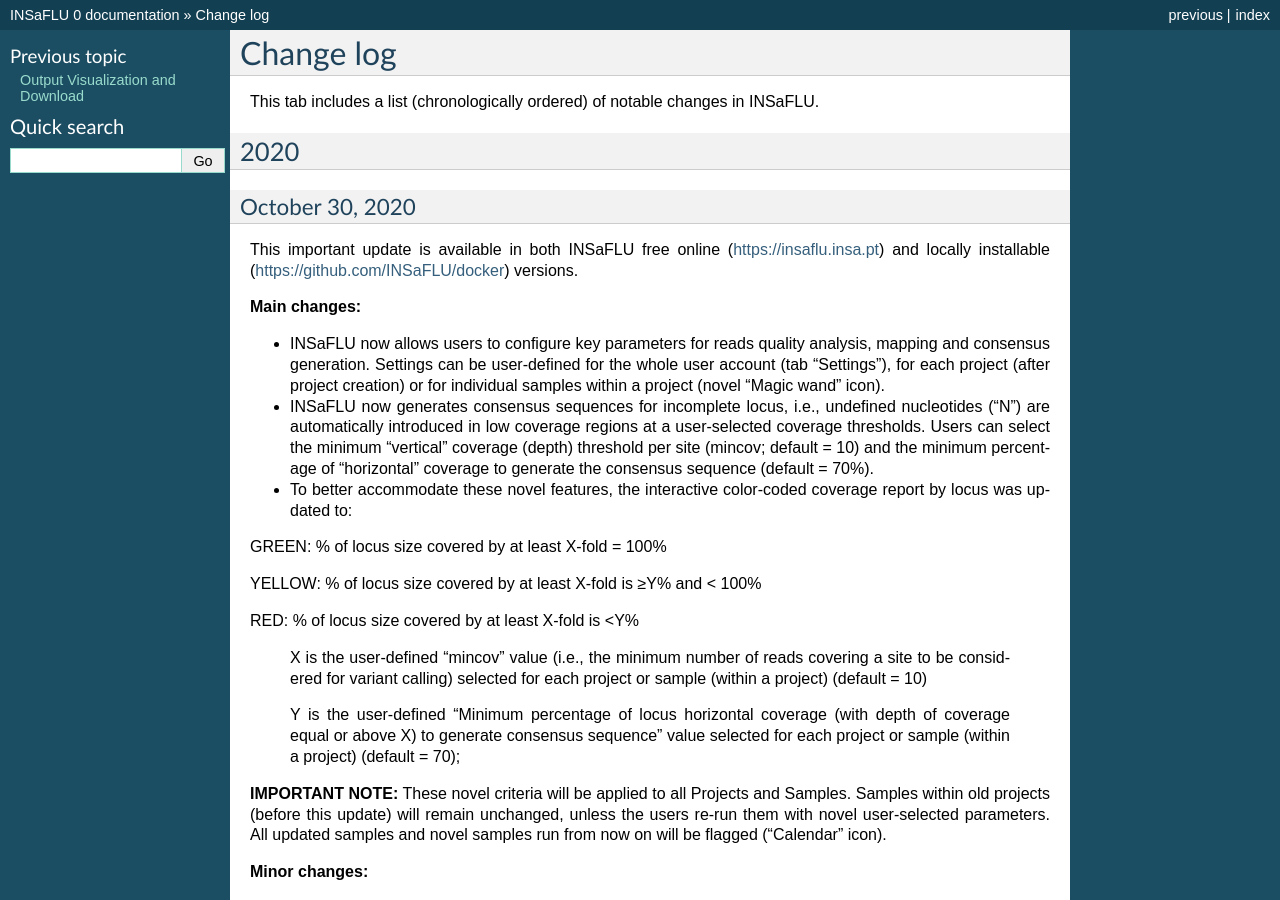
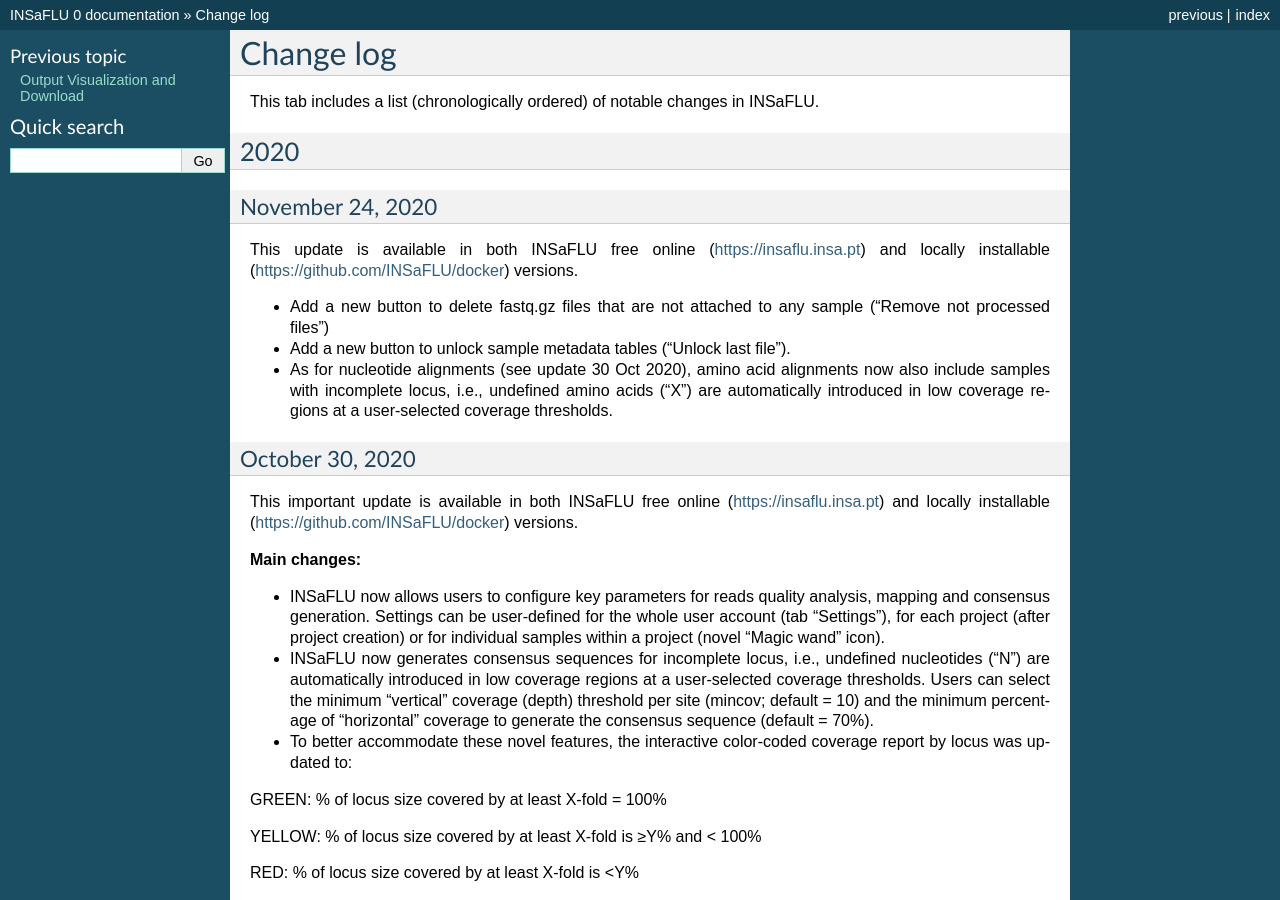
Before and after one commit to INSaFLU/insaflu_docs, a Sphinx documentation site: the page built from docs/change_log.rst, in a window 1280 px wide and 900 px high. Built offline with Sphinx 7.4.7, drawn with Linux system fonts in a browser that asks for light colours; formulas are drawn with MathJax 3.

Commit message:
24 Nov 2020

```diff
--- a/docs/change_log.rst
+++ b/docs/change_log.rst
@@ -5,6 +5,15 @@
 
 2020
 ----
+
+November 24, 2020
+.......................
+
+This update is available in both INSaFLU free online (https://insaflu.insa.pt) and locally installable (https://github.com/INSaFLU/docker) versions.
+
+- Add a new button to delete fastq.gz files that are not attached to any sample ("Remove not processed files")
+- Add a new button to unlock sample metadata tables ("Unlock last file").
+- As for nucleotide alignments (see update 30 Oct 2020), amino acid alignments now also include samples with incomplete locus, i.e., undefined amino acids (“X”) are automatically introduced in low coverage regions at a user-selected coverage thresholds.
 
 
 October 30, 2020
```
